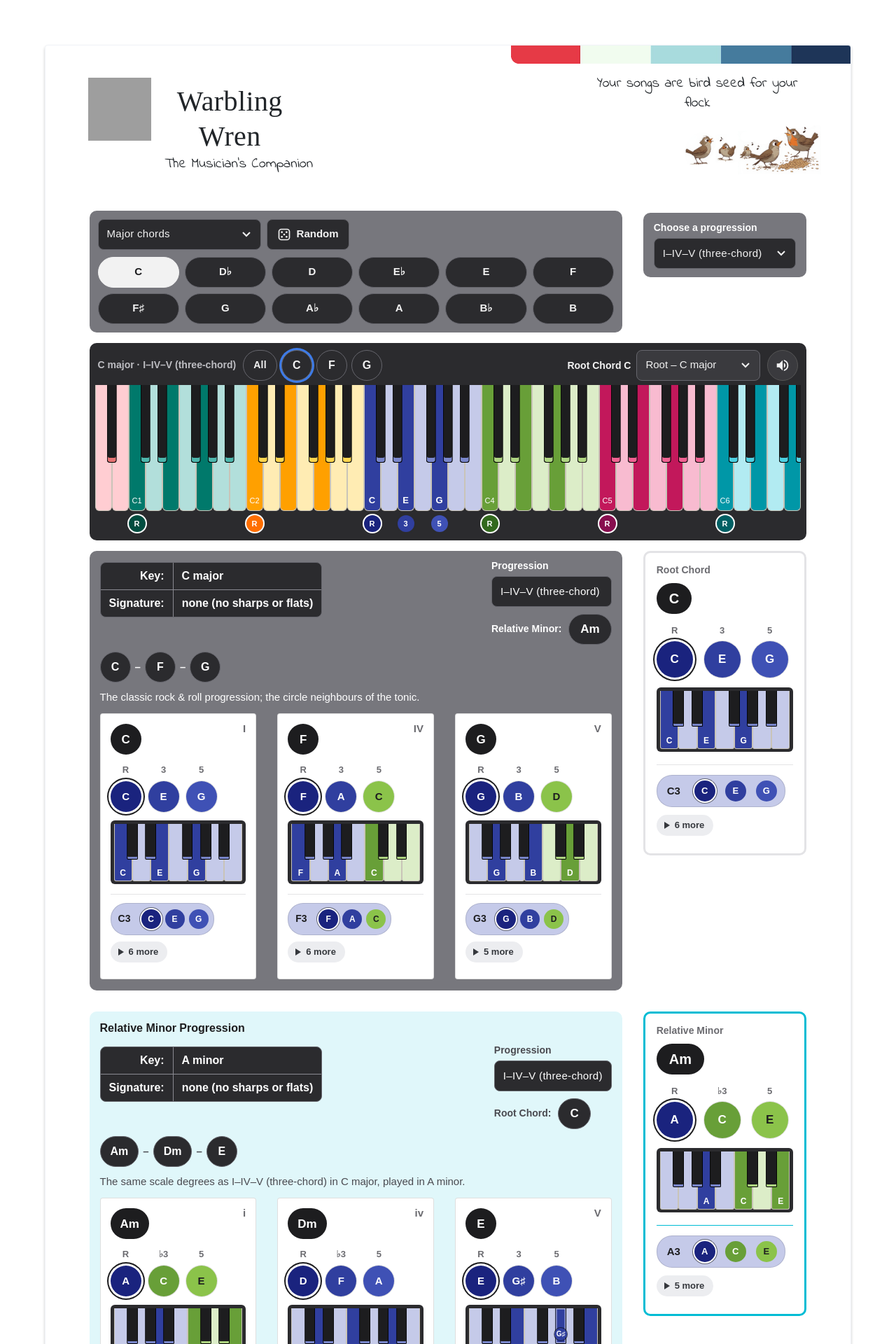
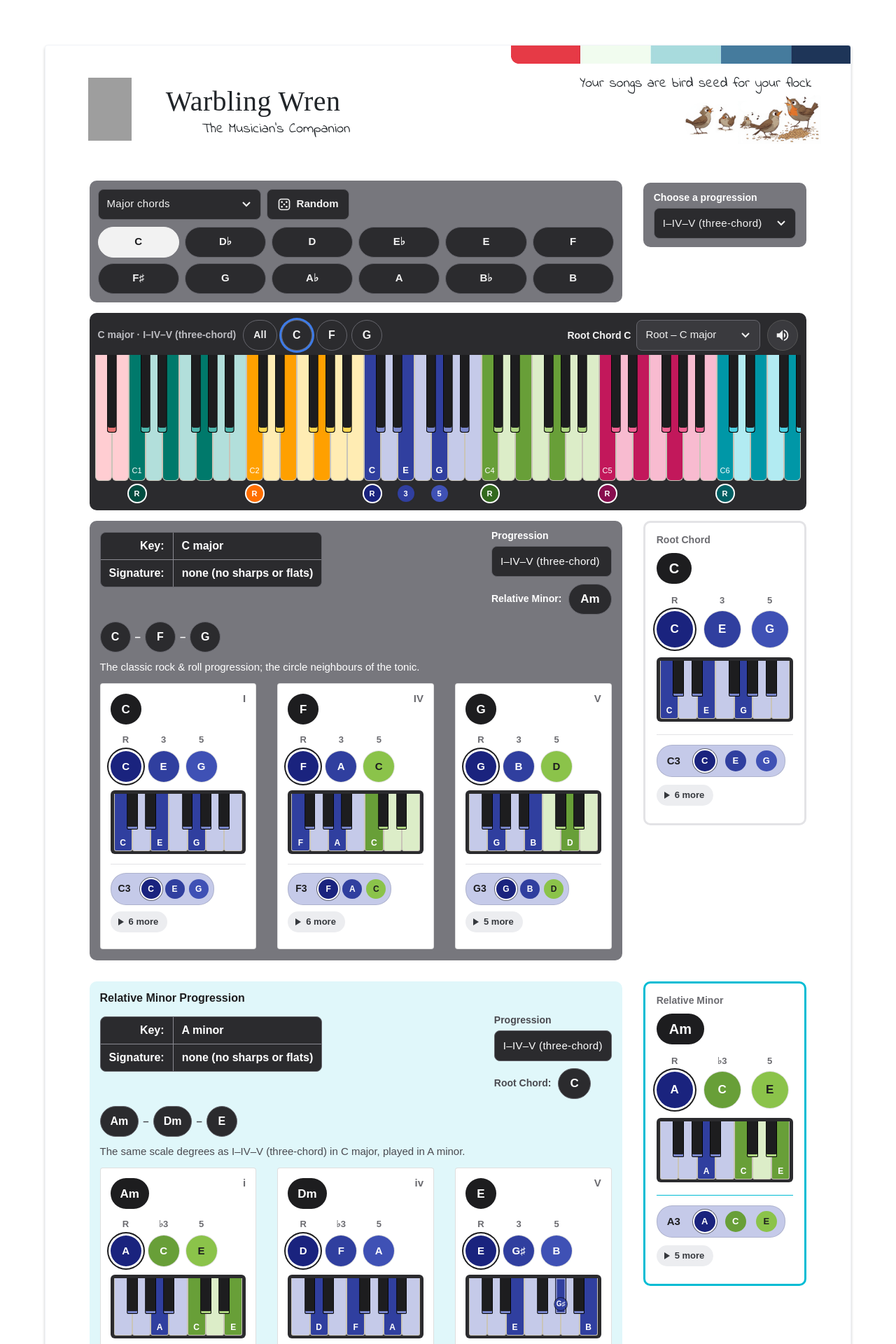
Before and after one commit to warblingwren/warblingwren.github.io, a Jekyll site: the page built from index.html, in a window 1280 px wide. Shown: the top 1920 px of the page at 70% size. Built offline with Jekyll 4.4.1, drawn with Linux system fonts in a browser that asks for light colours; some web fonts are replaced; grey boxes are pictures that could not be loaded.

Commit message:
update:layout

```diff
--- a/www/css/www.css
+++ b/www/css/www.css
@@ -314,8 +314,11 @@
 .footer img.powered_by {
     display: inline-flex;
     margin-top: 125px;
-    margin-right: 225px;
+    /* was a fixed 225px right margin + 275px width = 500px minimum, wider than its column and than phones:
+       the cause of the page's left/right scroll. Same look where it fits; margin, then width, give way. */
+    margin-right: clamp(0px, calc(100% - 275px), 225px);
     width: 275px;
+    max-width: 100%;
     height: auto;
 }
 
@@ -323,15 +326,53 @@
 .footer .bottom-center {}
 .footer .bottom-right {}
 
+/*
+ * **************************************************************** IMAGES / QR CODE
+*/
+
+/* page images never grow wider than their column (header / footer images keep their own rules above) */
+.wrapper img { max-width: 100%; height: auto; }
+
+/* QR code page: the 400px square PNG at full size where it fits, scaled down (still square) on phones */
+.qr-code {
+    display: block;
+    width: 400px;
+    max-width: 100%;
+    height: auto;
+    aspect-ratio: 1 / 1;
+    margin: 0 auto;
+    image-rendering: pixelated;   /* crisp module edges when the phone scales the PNG; easier to scan */
+}
+
 /* BREAKPOINTS */
 /* Mobile: the header keeps only its 1st column (logo / title); the 2nd and 3rd columns are hidden.
    SYNC POINT: 768px = the app's mobile breakpoint (mobileQuery in dashboard.js / guitar.css / piano.css) */
 @media (max-width: 768px) {
     .header .top-center,
     .header .top-right { display: none; }
+    /* the logo / title column is the only one left: give it the full width instead of a third */
+    .header .top-left { flex: 0 0 100%; max-width: 100%; }
+}
+
+/* Laptop / desktop: header columns sized to their content instead of three equal thirds, so the
+   wordmark and the quip stay on one line. The logo / title column takes what it needs, the quip takes
+   the remaining space (wraps only if there is genuinely no room), the right column fits its content.
+   SYNC POINT: 769px = one above the 768px mobile breakpoint above. */
+@media (min-width: 769px) {
+    .header,
+    .header > .row { flex-wrap: nowrap; }   /* .header is the row, or holds it */
+    .header .top-left   { flex: 0 0 auto; width: auto; max-width: none; }
+    .header .top-center { flex: 1 1 auto; width: auto; max-width: none; min-width: 0; }
+    .header .top-right  { flex: 0 1 auto; width: auto; max-width: none; min-width: 0; display: block; }
+    .header .top-left .brand,
+    .header .top-left .title,
+    .header .top-left .subtitle { white-space: nowrap; }
 }
 
 @media (max-width: 430px) {
     .brand { font-size: 2rem; }
     .accent { font-size: 1.25rem; }
+    /* phones: a smaller logo leaves the wordmark room for one line */
+    .header .feature-img { height: 64px; max-height: 64px; }
+    .header { margin-left: 0; margin-right: 0; }
 }
```
